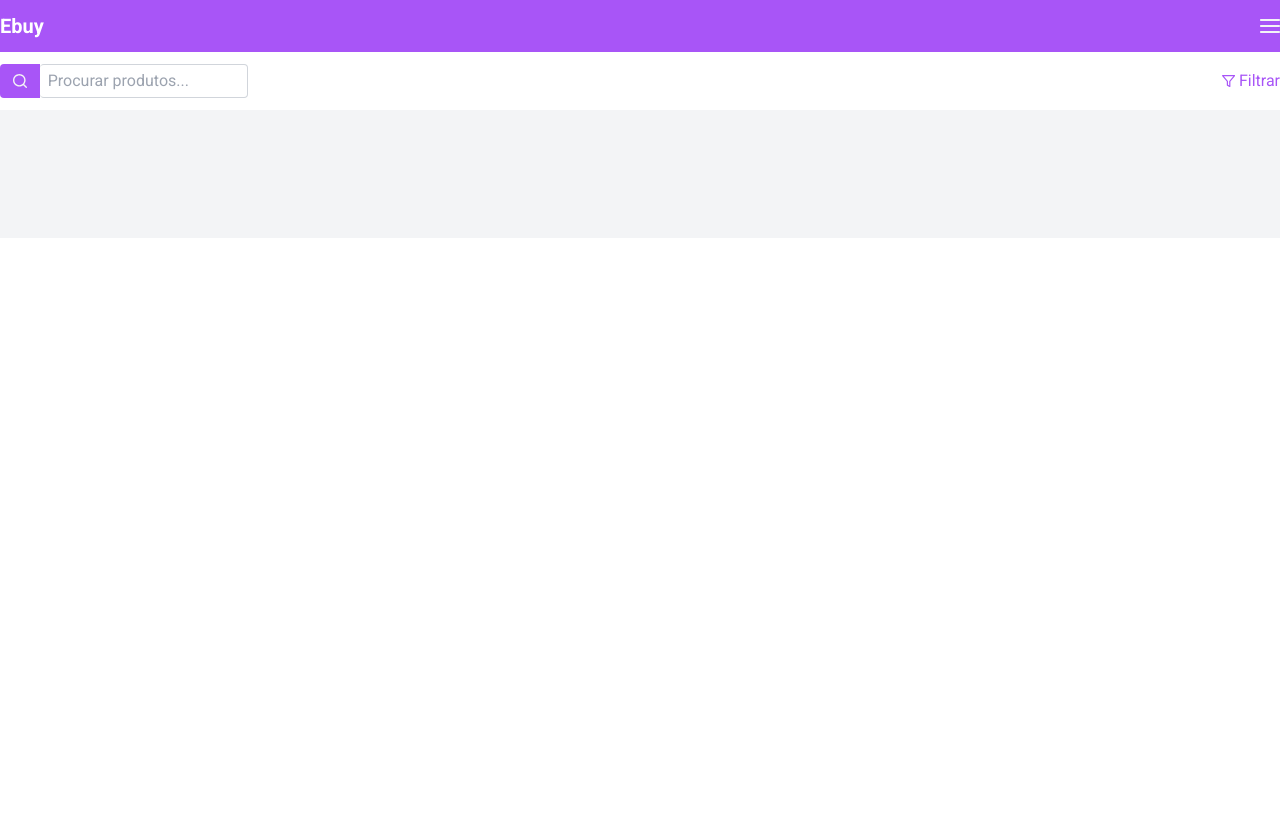
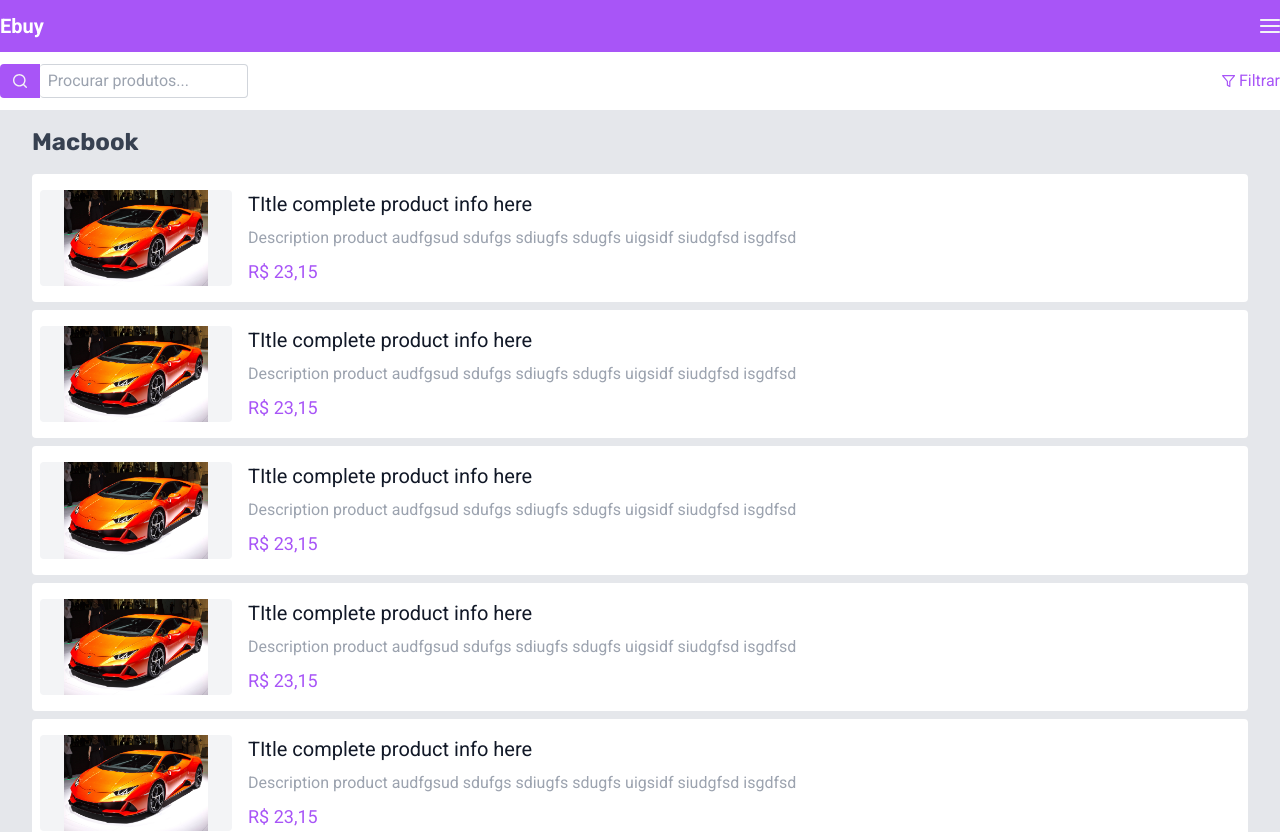
Before and after one commit to lhmoreno/ebuy, a Next.js app: page / in a window 1280 px wide. Shown: the top 832 px of the page. Before the commit the page ends 800 px from the top, so only its background shows below. Built offline with nearby package versions, Linux system fonts and the light colour scheme.

Commit message:
feat: List products

```diff
--- /dev/null
+++ b/src/components/Product.tsx
@@ -0,0 +1,34 @@
+interface ProductProps {
+  image: string
+  title: string
+  description: string
+  price: string
+}
+
+function Product({ image, title, description, price }: ProductProps) {
+  return (
+    <div className="p-2 flex gap-2 rounded bg-white md:py-4 md:gap-4">
+      <div className="min-w-fit px-4 bg-gray-100 flex justify-center rounded md:px-6">
+        <img
+          className="w-28 object-contain md:w-36"
+          src={image}
+          alt="product"
+        />
+      </div>
+
+      <div className="flex flex-col gap-0.5 md:gap-2">
+        <h3 className="text-lg md:text-xl">
+          {title}
+        </h3>
+        <p className="text-sm text-gray-400 md:text-base">
+          {description}
+        </p>
+        <p className="text-purple-500 md:text-lg">
+          {price}
+        </p>
+      </div>
+    </div>
+  )
+}
+
+export default Product
--- a/src/pages/index.tsx
+++ b/src/pages/index.tsx
@@ -3,10 +3,74 @@ import Head from 'next/head'
 
 import HeaderMenu from '../components/HeaderMenu'
 import StoreOptions from '../components/StoreOptions'
+import Product from '../components/Product'
+
+const fakeProducts = [
+  {
+    image: "/images/product.jpg",
+    title: "TItle complete product info here",
+    description: "Description product audfgsud sdufgs sdiugfs sdugfs uigsidf siudgfsd isgdfsd",
+    price: "R$ 23,15"
+  },
+  {
+    image: "/images/product.jpg",
+    title: "TItle complete product info here",
+    description: "Description product audfgsud sdufgs sdiugfs sdugfs uigsidf siudgfsd isgdfsd",
+    price: "R$ 23,15"
+  },
+  {
+    image: "/images/product.jpg",
+    title: "TItle complete product info here",
+    description: "Description product audfgsud sdufgs sdiugfs sdugfs uigsidf siudgfsd isgdfsd",
+    price: "R$ 23,15"
+  },
+  {
+    image: "/images/product.jpg",
+    title: "TItle complete product info here",
+    description: "Description product audfgsud sdufgs sdiugfs sdugfs uigsidf siudgfsd isgdfsd",
+    price: "R$ 23,15"
+  },
+  {
+    image: "/images/product.jpg",
+    title: "TItle complete product info here",
+    description: "Description product audfgsud sdufgs sdiugfs sdugfs uigsidf siudgfsd isgdfsd",
+    price: "R$ 23,15"
+  },
+  {
+    image: "/images/product.jpg",
+    title: "TItle complete product info here",
+    description: "Description product audfgsud sdufgs sdiugfs sdugfs uigsidf siudgfsd isgdfsd",
+    price: "R$ 23,15"
+  },
+  {
+    image: "/images/product.jpg",
+    title: "TItle complete product info here",
+    description: "Description product audfgsud sdufgs sdiugfs sdugfs uigsidf siudgfsd isgdfsd",
+    price: "R$ 23,15"
+  },
+  {
+    image: "/images/product.jpg",
+    title: "TItle complete product info here",
+    description: "Description product audfgsud sdufgs sdiugfs sdugfs uigsidf siudgfsd isgdfsd",
+    price: "R$ 23,15"
+  },
+  {
+    image: "/images/product.jpg",
+    title: "TItle complete product info here",
+    description: "Description product audfgsud sdufgs sdiugfs sdugfs uigsidf siudgfsd isgdfsd",
+    price: "R$ 23,15"
+  },
+  {
+    image: "/images/product.jpg",
+    title: "TItle complete product info here",
+    description: "Description product audfgsud sdufgs sdiugfs sdugfs uigsidf siudgfsd isgdfsd",
+    price: "R$ 23,15"
+  }
+]
 
 const Home: NextPage = () => {
   return (
-    <div className="bg-gray-100">
+    <div className="bg-gray-200 text-gray-900">
       <Head>
         <title>Ebuy</title>
         <meta name="description" content="Generated by create next app" />
@@ -15,7 +79,22 @@ const Home: NextPage = () => {
 
       <HeaderMenu />
       <StoreOptions />
-      <div className="h-32" />
+
+      <div className="ebuy-container flex flex-col">
+        <h2 className="py-2 text-gray-700 text-lg font-semibold md:py-4 md:text-2xl">Macbook</h2>
+
+        <div className="pb-4 flex flex-col gap-1 md:pb-8 md:gap-2">
+          {fakeProducts.map(product => (
+            <Product
+              image={product.image}
+              title={product.title}
+              description={product.description}
+              price={product.price}
+            />
+          ))
+          }
+        </div>
+      </div>
     </div>
   )
 }
```
